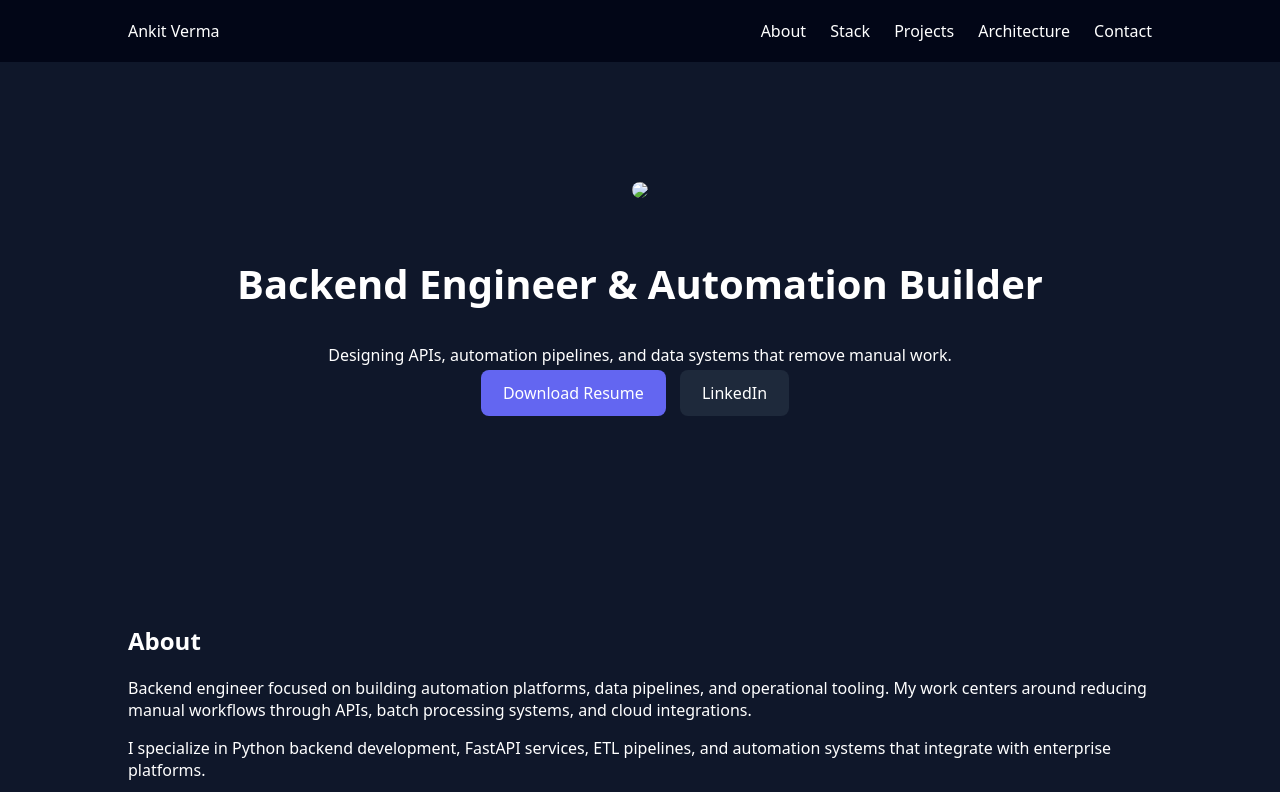
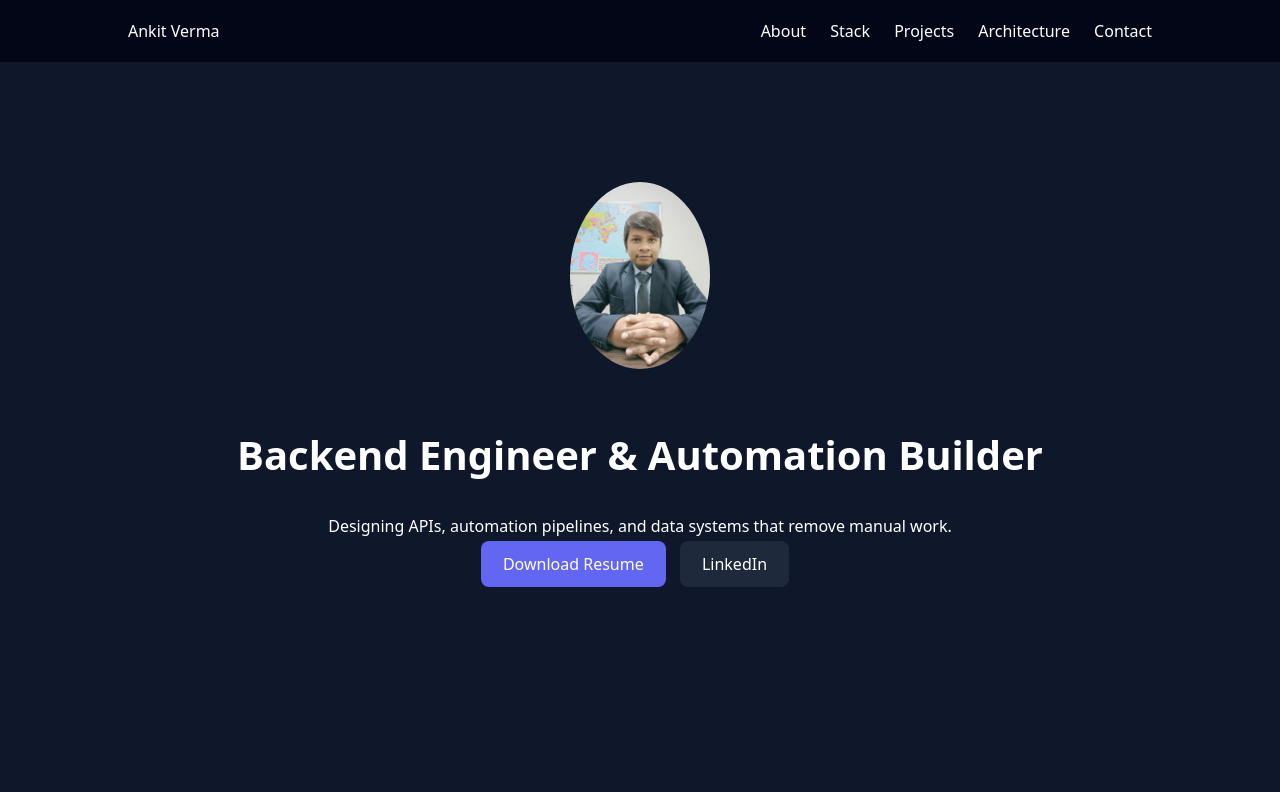
Before and after one commit to ankitverma1996/ankitverma.dev, a plain HTML site: page index.html in a window 1280 px wide. Shown: the top 792 px of the page. Drawn offline with Linux system fonts and the light colour scheme.

Commit message:
Update index.html

```diff
--- a/index.html
+++ b/index.html
@@ -34,7 +34,7 @@ Ankit Verma
 
 <section class="hero">
 
-<img src="profile.jpg" class="profile">
+<img src="profile.jpeg" class="profile">
 
 <h1>Backend Engineer & Automation Builder</h1>
 
```
